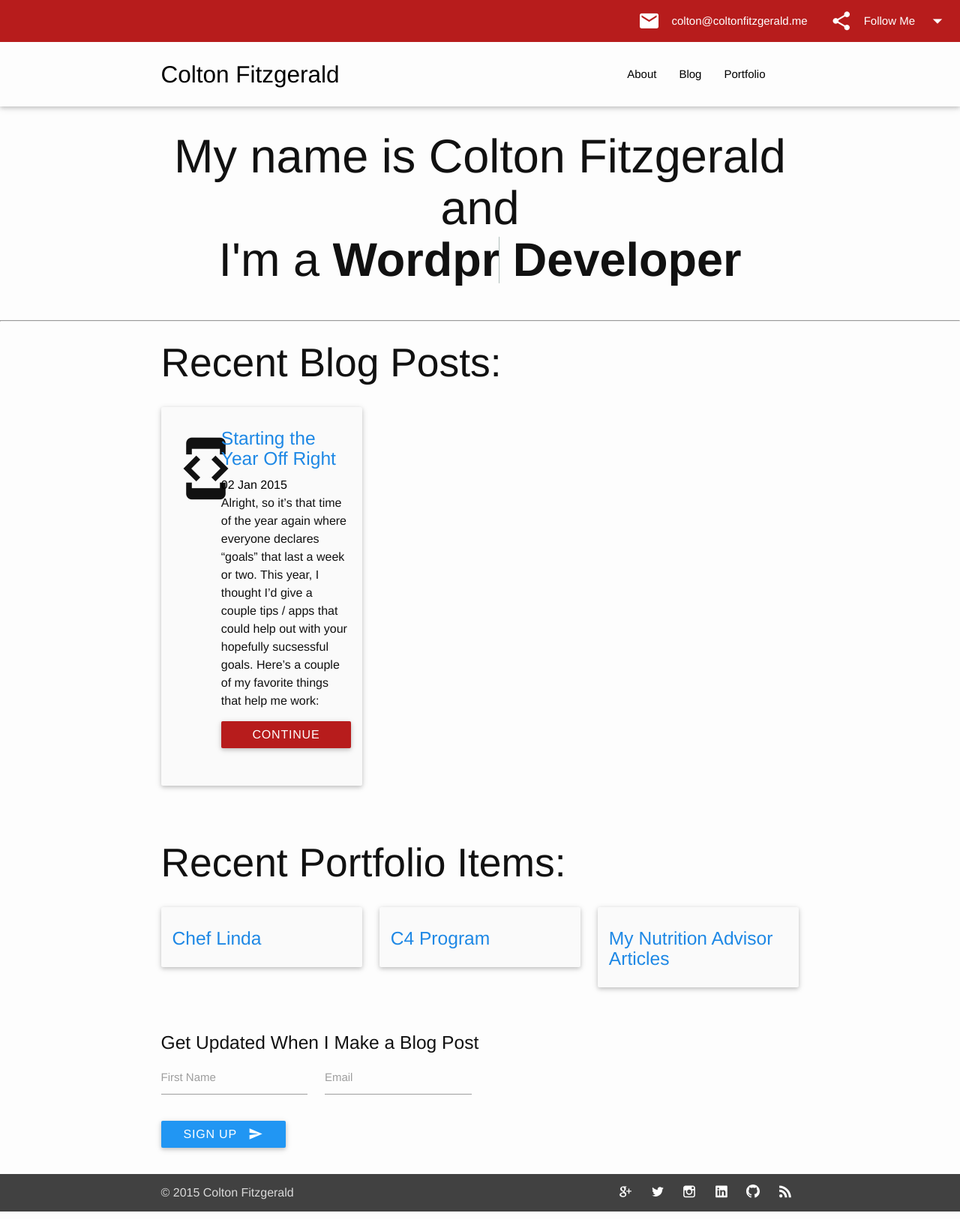
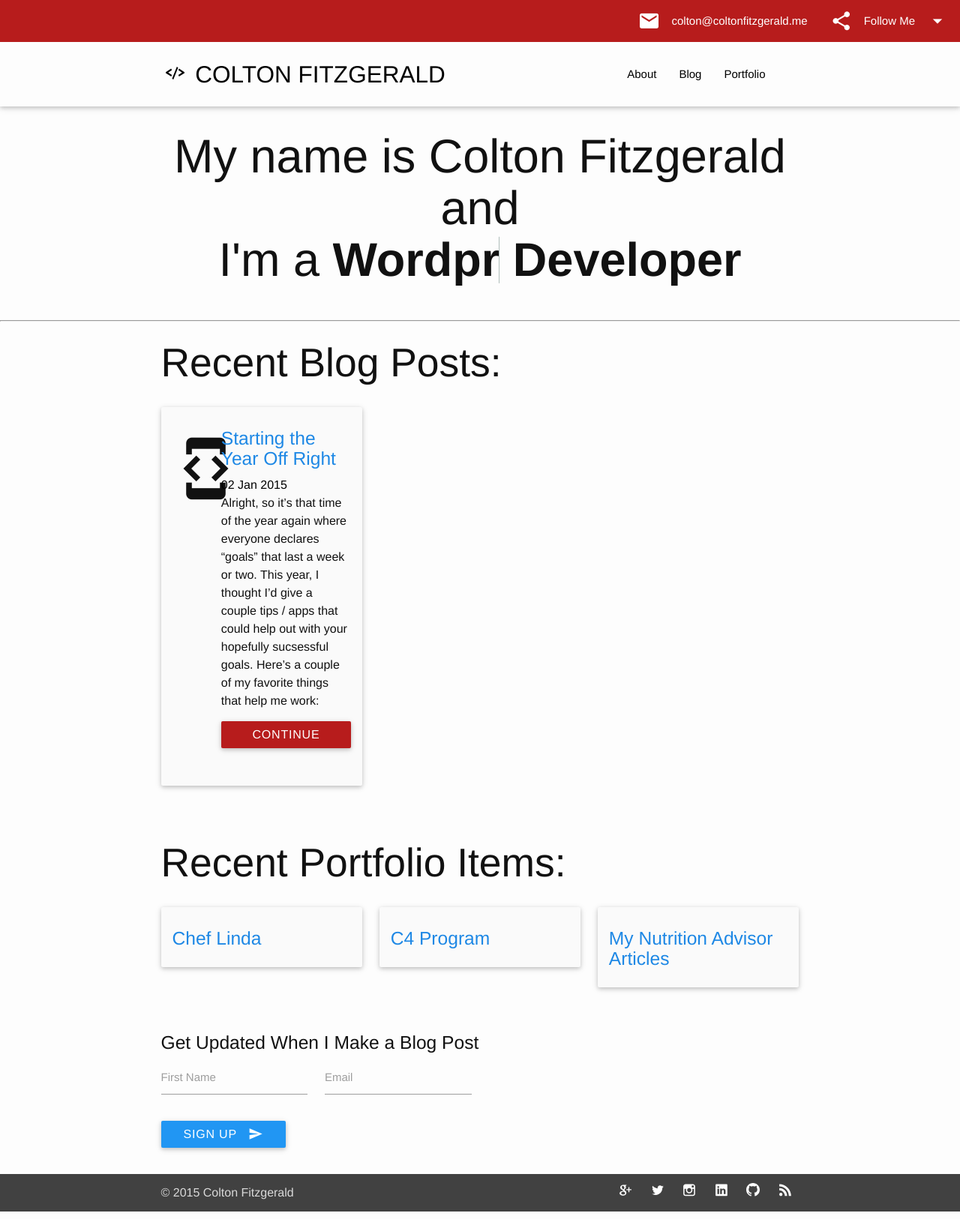
Before and after one commit to coltonfitzgerald/coltonfitzgerald.github.io, a Jekyll site: the page built from index.html, in a window 1280 px wide. Shown: the whole page at 75% size. Built offline with Jekyll 4.4.1, drawn with Linux system fonts in a browser that asks for light colours; nearby versions of some CDN libraries.

Commit message:
Fixed Footer

```diff
--- a/_includes/footer.html
+++ b/_includes/footer.html
@@ -5,7 +5,7 @@
 						{% if site.google_plus %}
                         <li class="gplus">
                         	<a href="https://plus.google.com/+{{ site.google_plus }}">
-								<svg class="mdi- left" height="18" width="22">
+								<svg height="18" width="22">
 								  <use xlink:href="#shape-google-plus" />
 								</svg>
                        		</a>
@@ -13,7 +13,7 @@
 						{% endif %} {% if site.twitter_username %}
                         <li class="twitter">
                             <a href="https://twitter.com/{{ site.twitter_username }}">
-								<svg class="mdi- left" height="18" width="22">
+								<svg height="18" width="22">
 									<use xlink:href="#shape-twitter" />
 								</svg>
                             </a>
@@ -21,7 +21,7 @@
 						{% endif %} {% if site.instagram %}
                         <li class="instagram">
                             <a href="http://instagram.com/{{ site.instagram }}">
-                            	<svg class="mdi- left" height="18" width="22">
+                            	<svg height="18" width="22">
                             		<use xlink:href="#shape-instagram"/>
                             	</svg>
                             </a>
@@ -29,7 +29,7 @@
 						{% endif %} {% if site.linkedin %}
                         <li class="linkedin">
                         	<a href="http://www.linkedin.com/in/{{ site.linkedin }}">
-                        		<svg class="mdi- left" height="18" width="22">
+                        		<svg height="18" width="22">
                         			<use xlink:href="#shape-linkedin"/>
                         		</svg>
                         	</a>
@@ -37,7 +37,7 @@
 						{% endif %} {% if site.github_username %}
                			<li class="github">
                				<a href="http://github.com/{{ site.github_username }}">
-               					<svg class="mdi- left" height="18" width="22">
+               					<svg height="18" width="22">
                						<use xlink:href="#shape-github"/>
                					</svg>
                				</a>
@@ -45,7 +45,7 @@
 					   {% endif %}
                			<li class="rss">
                				<a href="{{ " /feed.xml " | prepend: site.baseurl }}">
-               					<svg class="mdi- left" height="18" width="22">
+               					<svg height="18" width="22">
                						<use xlink:href="#shape-rss"/>
                					</svg>
                				</a>
--- a/_includes/head.html
+++ b/_includes/head.html
@@ -34,4 +34,7 @@
 	<link rel="icon" type="image/png" href="/favicon-32x32.png" sizes="32x32">
 	<meta name="msapplication-TileColor" content="#b91d47">
 	<meta name="msapplication-TileImage" content="/mstile-144x144.png">
+	<!-- Typekit -->
+	<script src="//use.typekit.net/cri7nud.js"></script>
+	<script>try{Typekit.load();}catch(e){}</script>
 </head>
--- a/_includes/header.html
+++ b/_includes/header.html
@@ -66,7 +66,13 @@
     </nav>
     <nav class="site-navigation" role="navigation">
         <div class="nav-wrapper container">
-            <a href="{{ site.url }}" class="brand-logo">Colton Fitzgerald</a>
+            <a href="{{ site.url }}" class="brand-logo tk-raleway">
+            <div class="valign-wrapper">
+            	<svg height="25" width="37" class="mdi-">
+            		<use xlink:href="#shape-logo"/>
+            	</svg>
+			</div>
+            Colton Fitzgerald</a>
             <!--<form>
         <div class="input-field col s12">
           <input id="search" type="text" required>
--- a/_sass/components/_global.scss
+++ b/_sass/components/_global.scss
@@ -257,11 +257,14 @@
 	}
 	.social-media-list {
 		margin-bottom: 0;
+		max-height: 50px;
 		li {
 			display: inline-block;
-			border-radius: .25em;
+			a {
+				border-radius: .25em;
 			padding: .5em;
 			margin-top: 6px;
+			}
 			&.gplus:hover {
 				background-color: #df4a32;
 			}
```
Also changed, not shown: _sass/components/_navbar.scss (+7 -0 lines), _includes/svg-defs.svg, css/materialize.css, 2 other files.
